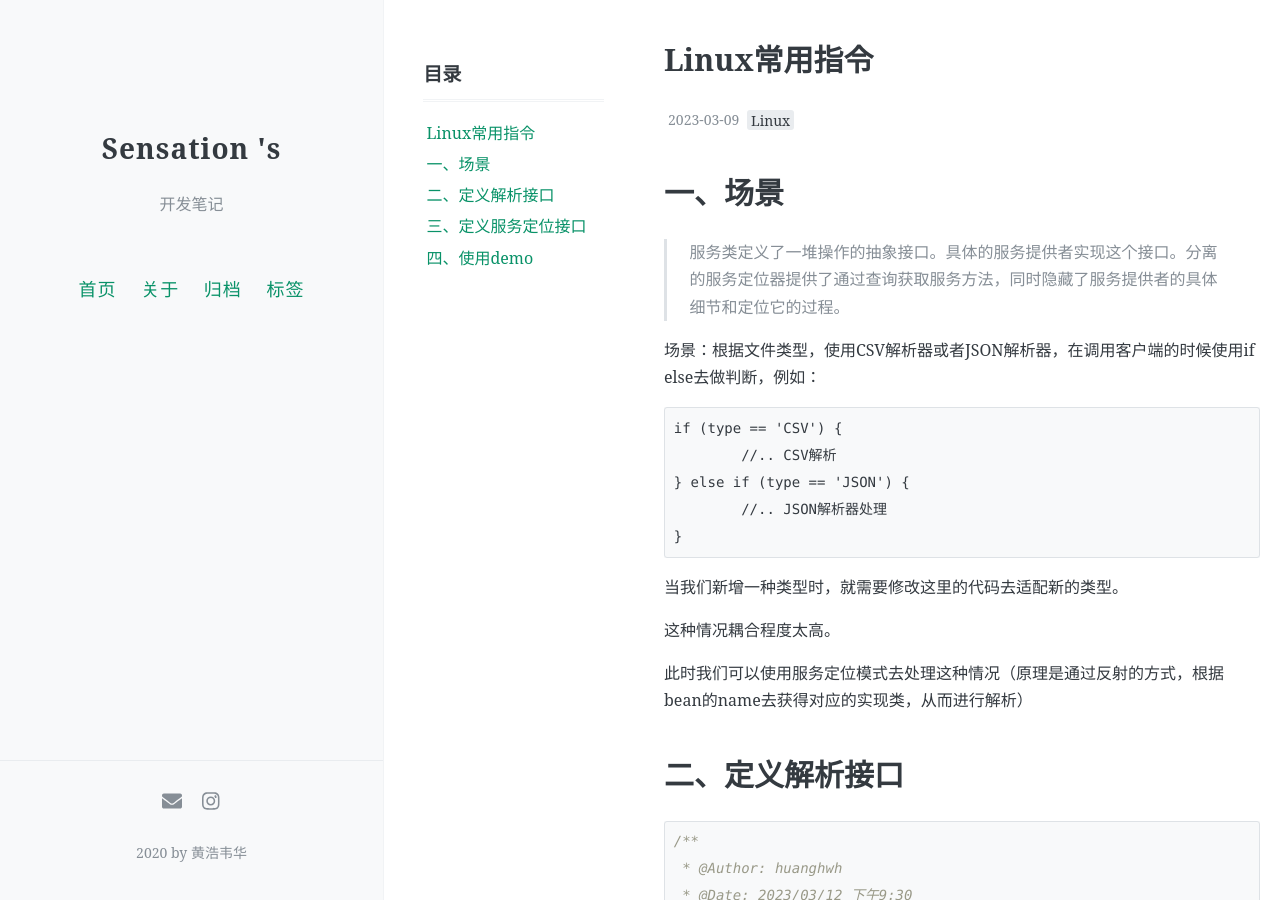
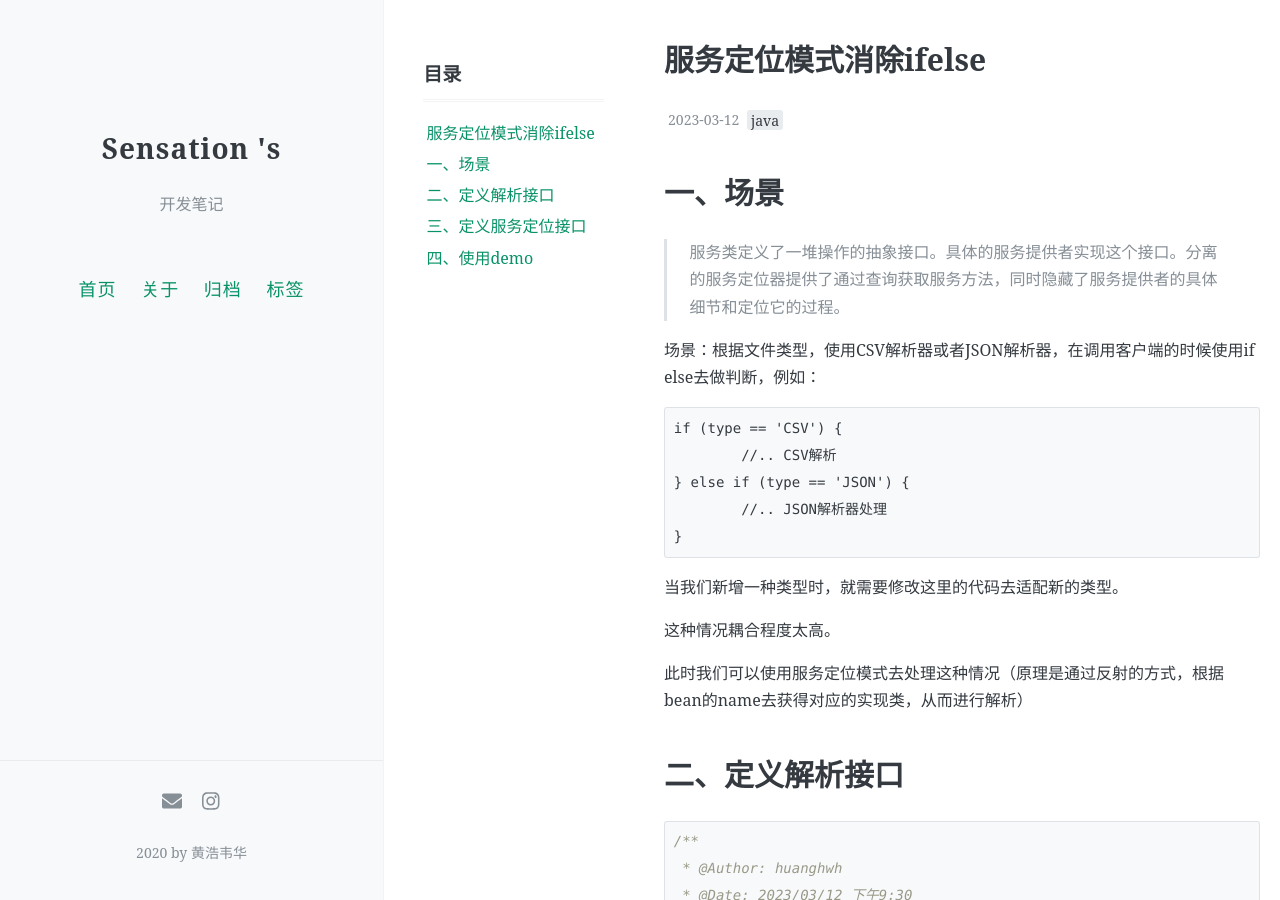
Before and after one commit to SensationG/blog, a Jekyll site: the page built from _posts/2022-03-12-使用服务定位模式消除ifelse.md, in a window 1280 px wide and 900 px high. Built offline with Jekyll 4.4.1, drawn with Linux system fonts in a browser that asks for light colours; comment, search, counter and statistics services are not loaded.

Commit message:
更新doc头部

```diff
--- a/_posts/2022-03-12-使用服务定位模式消除ifelse.md
+++ b/_posts/2022-03-12-使用服务定位模式消除ifelse.md
@@ -1,11 +1,11 @@
 ---
 layout: post
-title: Linux常用指令
-date: 2023-03-09
+title: 服务定位模式消除ifelse
+date: 2023-03-12
 Author: hhw
 comments: true
 toc: true
-tags:  [Linux]
+tags:  [java]
 
 ---
 
```
